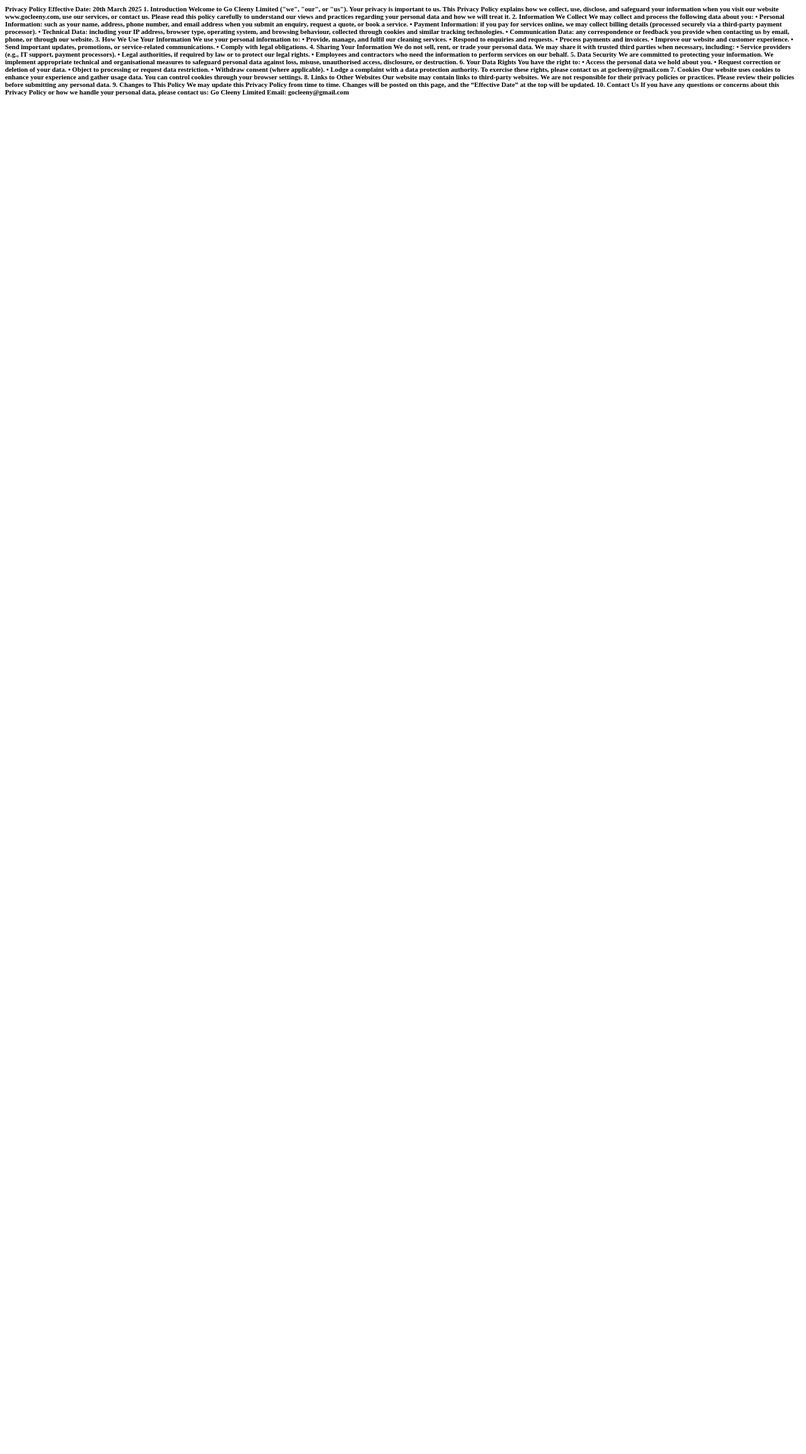
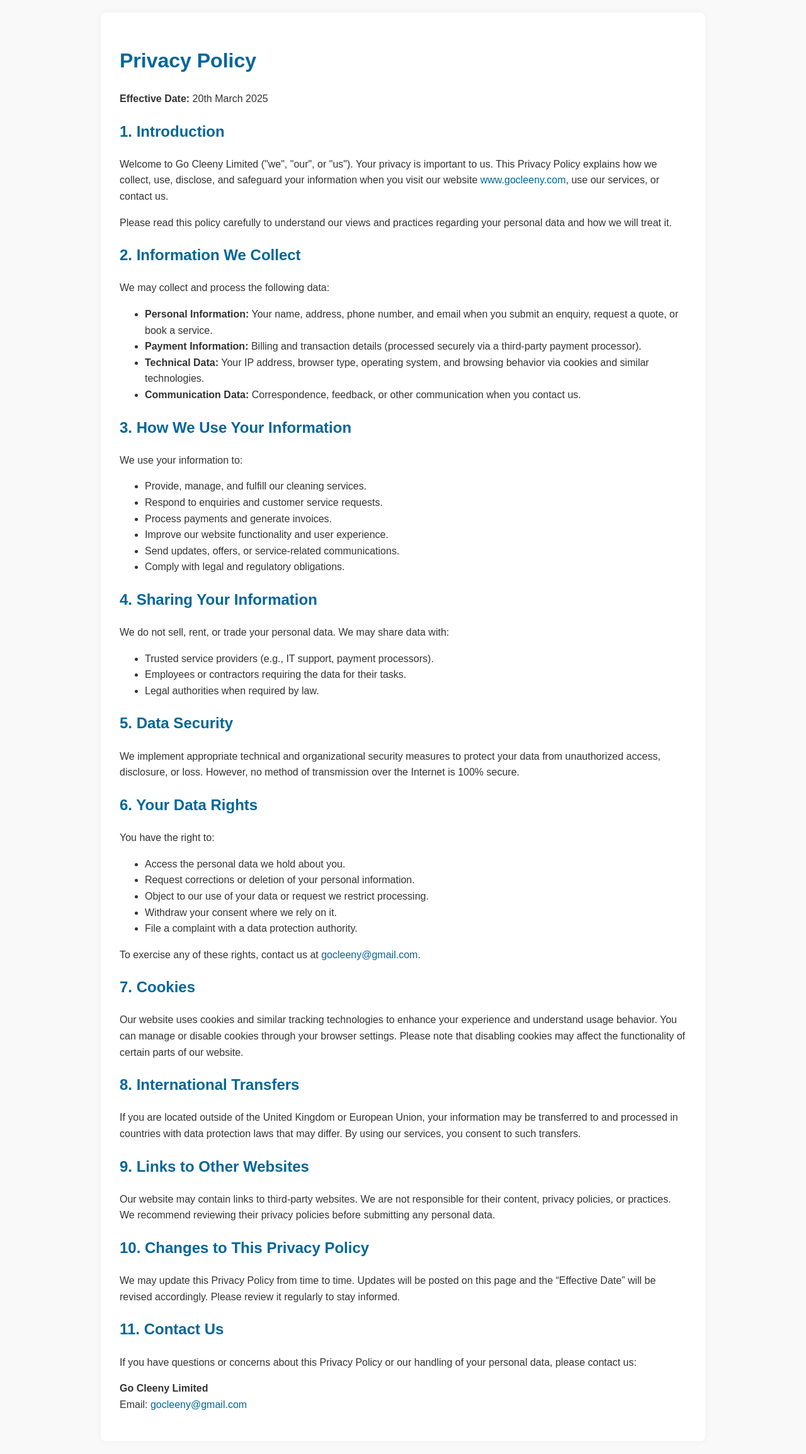
Before and after one commit to Bibekksah/gocleeny, a Django app: template templates/privacy.html in a window 1280 px wide. Shown: the whole page at 63% size. Before the commit the page ends 152 px from the top, so only its background shows below. Run offline with Django 3.2, Linux system fonts and the light colour scheme; the template is opened without the code that fills it, so the values that code supplies are empty.

Commit message:
Update privacy.html
adding privacy policy

Signed-off-by: eTac <137216341+Chudaraj-Kushwaha@users.noreply.github.com>

```diff
--- a/templates/privacy.html
+++ b/templates/privacy.html
@@ -1,49 +1,107 @@
-<html>
-  <body>
-    <h6>Privacy Policy
-Effective Date: 20th March 2025
-1. Introduction
-Welcome to Go Cleeny Limited ("we", "our", or "us"). Your privacy is important to us. This Privacy Policy explains how we collect, use, disclose, and safeguard your information when you visit our website www.gocleeny.com, use our services, or contact us.
-Please read this policy carefully to understand our views and practices regarding your personal data and how we will treat it.
-2. Information We Collect
-We may collect and process the following data about you:
-•	Personal Information: such as your name, address, phone number, and email address when you submit an enquiry, request a quote, or book a service.
-•	Payment Information: if you pay for services online, we may collect billing details (processed securely via a third-party payment processor).
-•	Technical Data: including your IP address, browser type, operating system, and browsing behaviour, collected through cookies and similar tracking technologies.
-•	Communication Data: any correspondence or feedback you provide when contacting us by email, phone, or through our website.
-3. How We Use Your Information
-We use your personal information to:
-•	Provide, manage, and fulfil our cleaning services.
-•	Respond to enquiries and requests.
-•	Process payments and invoices.
-•	Improve our website and customer experience.
-•	Send important updates, promotions, or service-related communications.
-•	Comply with legal obligations.
-4. Sharing Your Information
-We do not sell, rent, or trade your personal data. We may share it with trusted third parties when necessary, including:
-•	Service providers (e.g., IT support, payment processors).
-•	Legal authorities, if required by law or to protect our legal rights.
-•	Employees and contractors who need the information to perform services on our behalf.
-5. Data Security
-We are committed to protecting your information. We implement appropriate technical and organisational measures to safeguard personal data against loss, misuse, unauthorised access, disclosure, or destruction.
-6. Your Data Rights
-You have the right to:
-•	Access the personal data we hold about you.
-•	Request correction or deletion of your data.
-•	Object to processing or request data restriction.
-•	Withdraw consent (where applicable).
-•	Lodge a complaint with a data protection authority.
-To exercise these rights, please contact us at gocleeny@gmail.com
-7. Cookies
-Our website uses cookies to enhance your experience and gather usage data. You can control cookies through your browser settings.
-8. Links to Other Websites
-Our website may contain links to third-party websites. We are not responsible for their privacy policies or practices. Please review their policies before submitting any personal data.
-9. Changes to This Policy
-We may update this Privacy Policy from time to time. Changes will be posted on this page, and the “Effective Date” at the top will be updated.
-10. Contact Us
-If you have any questions or concerns about this Privacy Policy or how we handle your personal data, please contact us:
-Go Cleeny Limited
-Email: gocleeny@gmail.com
-</h6>
-  </body>
+<!DOCTYPE html>
+<html lang="en">
+<head>
+  <meta charset="UTF-8">
+  <meta name="viewport" content="width=device-width, initial-scale=1">
+  <title>Privacy Policy | Go Cleeny</title>
+  <style>
+    body {
+      font-family: Arial, sans-serif;
+      line-height: 1.6;
+      margin: 20px;
+      background-color: #f9f9f9;
+      color: #333;
+    }
+    h1, h2 {
+      color: #006699;
+    }
+    a {
+      color: #006699;
+      text-decoration: none;
+    }
+    a:hover {
+      text-decoration: underline;
+    }
+    .container {
+      max-width: 900px;
+      margin: 0 auto;
+      background: #fff;
+      padding: 30px;
+      border-radius: 8px;
+      box-shadow: 0 0 10px rgba(0,0,0,0.05);
+    }
+    ul {
+      margin-top: 0;
+    }
+  </style>
+</head>
+<body>
+  <div class="container">
+    <h1>Privacy Policy</h1>
+    <p><strong>Effective Date:</strong> 20th March 2025</p>
+
+    <h2>1. Introduction</h2>
+    <p>Welcome to Go Cleeny Limited ("we", "our", or "us"). Your privacy is important to us. This Privacy Policy explains how we collect, use, disclose, and safeguard your information when you visit our website <a href="https://www.gocleeny.com" target="_blank">www.gocleeny.com</a>, use our services, or contact us.</p>
+    <p>Please read this policy carefully to understand our views and practices regarding your personal data and how we will treat it.</p>
+
+    <h2>2. Information We Collect</h2>
+    <p>We may collect and process the following data:</p>
+    <ul>
+      <li><strong>Personal Information:</strong> Your name, address, phone number, and email when you submit an enquiry, request a quote, or book a service.</li>
+      <li><strong>Payment Information:</strong> Billing and transaction details (processed securely via a third-party payment processor).</li>
+      <li><strong>Technical Data:</strong> Your IP address, browser type, operating system, and browsing behavior via cookies and similar technologies.</li>
+      <li><strong>Communication Data:</strong> Correspondence, feedback, or other communication when you contact us.</li>
+    </ul>
+
+    <h2>3. How We Use Your Information</h2>
+    <p>We use your information to:</p>
+    <ul>
+      <li>Provide, manage, and fulfill our cleaning services.</li>
+      <li>Respond to enquiries and customer service requests.</li>
+      <li>Process payments and generate invoices.</li>
+      <li>Improve our website functionality and user experience.</li>
+      <li>Send updates, offers, or service-related communications.</li>
+      <li>Comply with legal and regulatory obligations.</li>
+    </ul>
+
+    <h2>4. Sharing Your Information</h2>
+    <p>We do not sell, rent, or trade your personal data. We may share data with:</p>
+    <ul>
+      <li>Trusted service providers (e.g., IT support, payment processors).</li>
+      <li>Employees or contractors requiring the data for their tasks.</li>
+      <li>Legal authorities when required by law.</li>
+    </ul>
+
+    <h2>5. Data Security</h2>
+    <p>We implement appropriate technical and organizational security measures to protect your data from unauthorized access, disclosure, or loss. However, no method of transmission over the Internet is 100% secure.</p>
+
+    <h2>6. Your Data Rights</h2>
+    <p>You have the right to:</p>
+    <ul>
+      <li>Access the personal data we hold about you.</li>
+      <li>Request corrections or deletion of your personal information.</li>
+      <li>Object to our use of your data or request we restrict processing.</li>
+      <li>Withdraw your consent where we rely on it.</li>
+      <li>File a complaint with a data protection authority.</li>
+    </ul>
+    <p>To exercise any of these rights, contact us at <a href="mailto:gocleeny@gmail.com">gocleeny@gmail.com</a>.</p>
+
+    <h2>7. Cookies</h2>
+    <p>Our website uses cookies and similar tracking technologies to enhance your experience and understand usage behavior. You can manage or disable cookies through your browser settings. Please note that disabling cookies may affect the functionality of certain parts of our website.</p>
+
+    <h2>8. International Transfers</h2>
+    <p>If you are located outside of the United Kingdom or European Union, your information may be transferred to and processed in countries with data protection laws that may differ. By using our services, you consent to such transfers.</p>
+
+    <h2>9. Links to Other Websites</h2>
+    <p>Our website may contain links to third-party websites. We are not responsible for their content, privacy policies, or practices. We recommend reviewing their privacy policies before submitting any personal data.</p>
+
+    <h2>10. Changes to This Privacy Policy</h2>
+    <p>We may update this Privacy Policy from time to time. Updates will be posted on this page and the “Effective Date” will be revised accordingly. Please review it regularly to stay informed.</p>
+
+    <h2>11. Contact Us</h2>
+    <p>If you have questions or concerns about this Privacy Policy or our handling of your personal data, please contact us:</p>
+    <p><strong>Go Cleeny Limited</strong><br>
+    Email: <a href="mailto:gocleeny@gmail.com">gocleeny@gmail.com</a></p>
+  </div>
+</body>
 </html>
```
